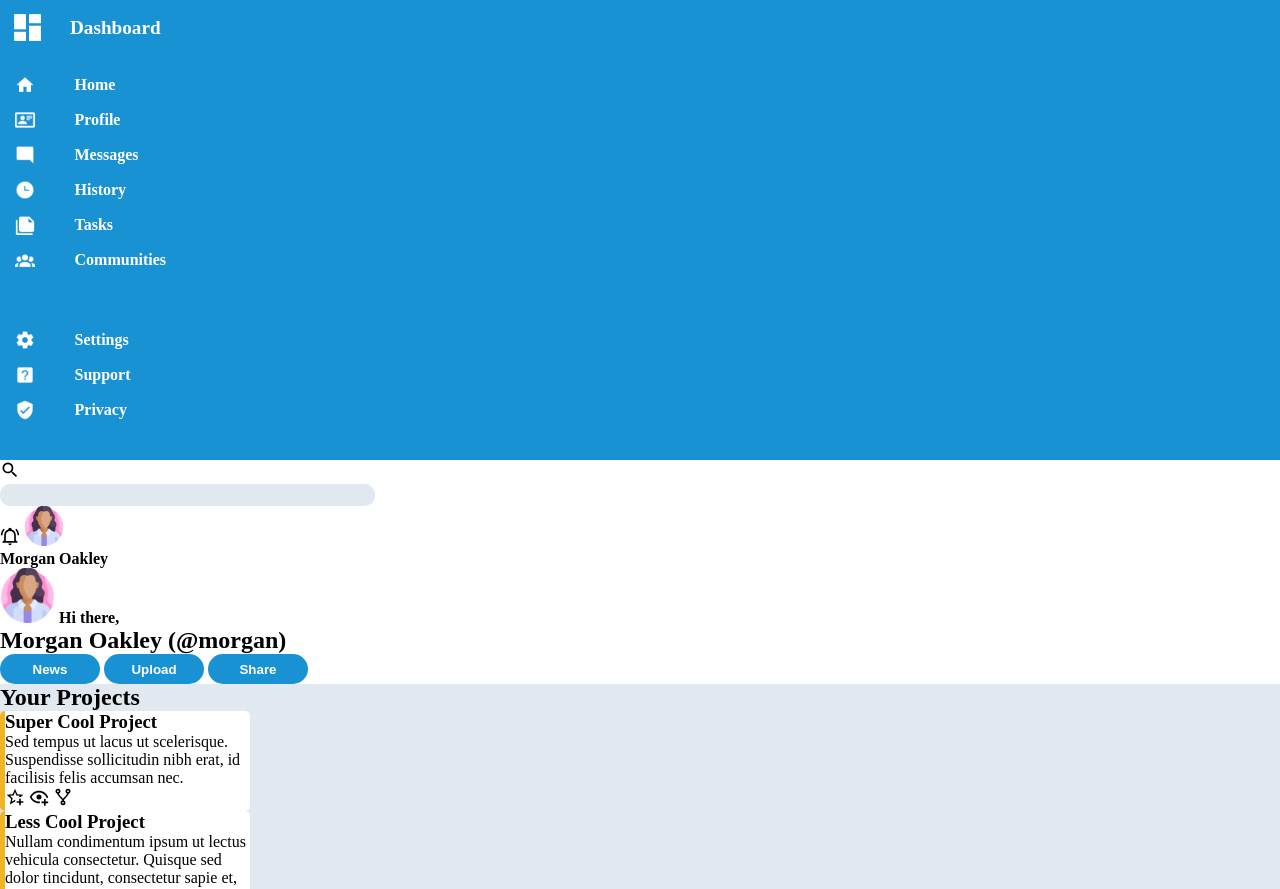
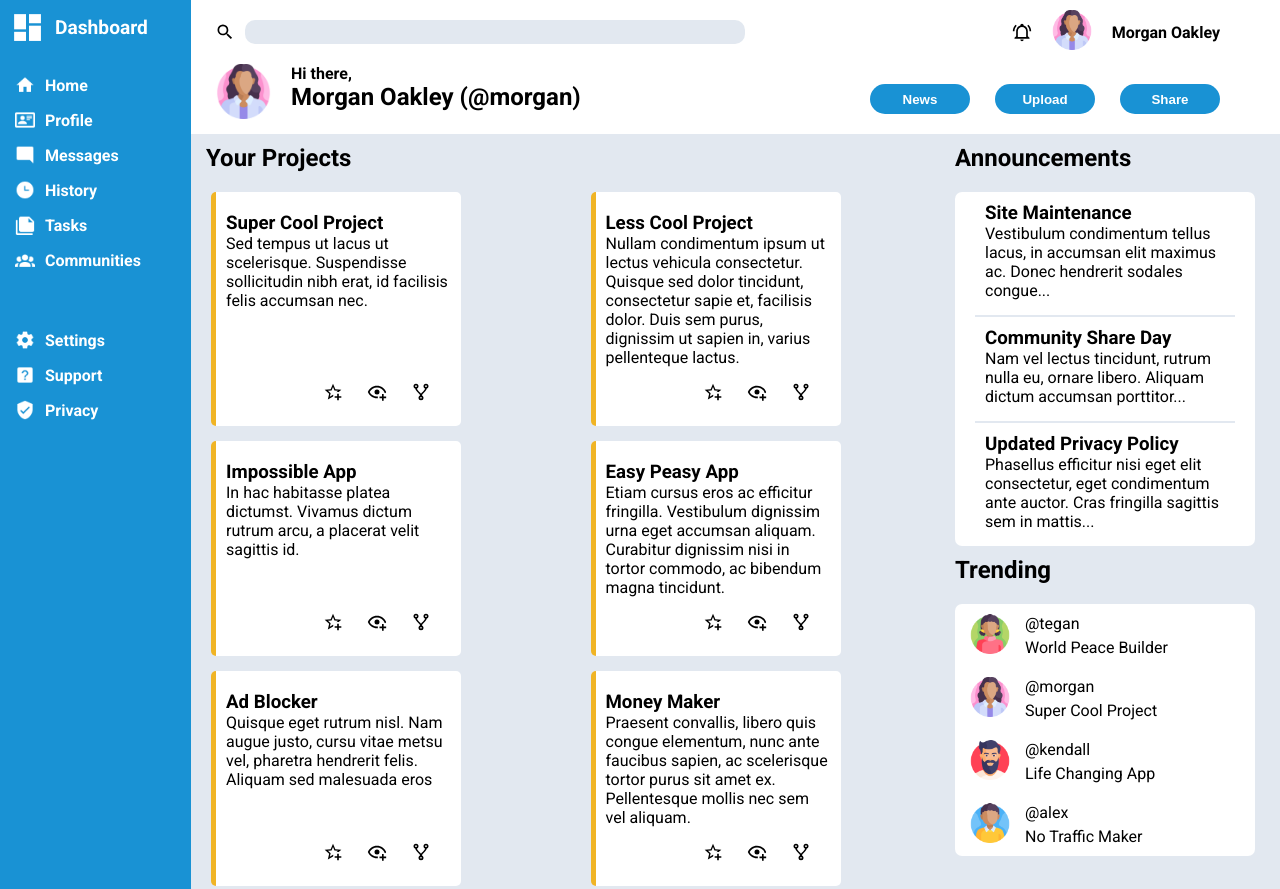
Before and after one commit to y0k0r/odin-admin-dashboard, a plain HTML site: page index.html in a window 1280 px wide. Shown: the top 889 px of the page. Drawn offline with Linux system fonts and the light colour scheme.

Commit message:
feat: build main dashboard structure with sidebar, topbars and content sections

```diff
--- a/css/style.css
+++ b/css/style.css
@@ -4,10 +4,26 @@
    box-sizing: border-box;
    }
 
+.main-container {
+  display: grid;
+  grid-template-columns: 1.5fr 4fr 2fr;
+  background: #e2e8f0;
+  font-family: "Roboto", sans-serif;
+}
+
+
+
+/*
+ * =========
+ * Sidebar
+ * =========
+ */
+
 .sidebar {
   background: #1992d4;
   color: #fff;
   padding: 10px;
+  grid-area: 1 / 1 / span 4 / span 1;
 }
 
 .sidebar ul {
@@ -47,9 +63,15 @@
  * Top Bar 1
  * =========
  */
-
+.topbar-1 {
+  grid-column: 2 / 5;
+  display: grid;
+  grid-template-columns: 6fr 4fr;
+  background: #fff;
+}
 .topbar-1 img {
   height: 20px;
+  padding-right: 10px;
 }
 
 .topbar-1 .active-icon {
@@ -60,12 +82,37 @@
   background: #e2e8f0;
   border: none;
   border-radius: 10px;
-  height: 1.4rem;
-  width: 375px;
+  height: 1.5rem;
+  width: 500px;
 }
 
 .topbar-1 p {
   font-weight: bold;
+}
+
+.topbar-1 .left-panel {
+  display: grid;
+  grid-template-columns: 1fr 10fr 1fr;
+  align-items: center;
+}
+
+.notification-icon {
+  justify-self: end;
+}
+
+.topbar-1 .left-panel img {
+  justify-self: end;
+}
+
+.topbar-1 .right-panel{
+  display: flex;
+  justify-content: end;
+  align-items: center;
+  padding: 10px 60px;
+}
+
+.topbar-1 .right-panel img {
+  padding-right:  20px;
 }
 
 /*
@@ -73,6 +120,12 @@
  * Top Bar 2
  * =========
  */
+.topbar-2 {
+  grid-column: 2 / 5;
+  display: grid;
+  grid-template-columns: 6fr 4fr;
+  background: #fff;
+}
 
 .topbar-2 span {
   font-weight: bold;
@@ -101,6 +154,34 @@
   font-weight: bold;
 }
 
+.topbar-2 .right-panel {
+  display: flex;
+  justify-content: end;
+  align-items: center;
+}
+
+.topbar-2 button {
+  margin-right: 25px;
+}
+
+.topbar-2 .last-button {
+  margin-right: 60px;
+}
+
+.topbar-2 .left-panel {
+  display: flex;
+  padding: 0 0 15px 25px;
+}
+
+.topbar-2 .greeting {
+  display: flex;
+  flex-direction: column;
+}
+
+.topbar-2 .left-panel img {
+  padding: 0 20px 0 0;
+}
+
 /*
  * =========
  * Projects
@@ -108,18 +189,44 @@
  */
 .projects {
   background: #e2e8f0;
+  grid-column: 2 / 4;
+  grid-row: 3 / 5;
 }
+
+.projects .cards {
+  display: grid;
+  grid-template-columns: repeat(auto-fit, minmax(250px, 1fr));
+  gap: 15px;
+  padding-left: 20px;
+}
+
 .projects .card {
   border-left: #f0b425 5px solid;
   border-radius: 5px;
   background: #fff;
   width: 250px;
+  padding: 20px 10px;
+  display: flex;
+  flex-direction: column;
+  justify-content: space-between;
+}
+
+.icons {
+  align-self: end;
 }
 
 .card img {
   height: 20px;
+  padding-right: 20px;
 }
 
+.card p {
+  padding-bottom: 15px;
+}
+
+.projects h2 {
+  padding: 10px 0 20px 15px;
+}
 /*
  * =========
  * Announcements
@@ -133,6 +240,7 @@
   border-radius: 7px;
   background: #fff;
   width: 300px;
+  margin-right: 25px;
 }
 
 .announcements h3 {
@@ -151,6 +259,10 @@
   border: none;
 }
 
+.announcements h2 {
+  padding: 10px 0 20px 0;
+}
+
 /*
  * =========
  * Trending
@@ -159,6 +271,8 @@
 
 .trending {
   background: #e2e8f0;
+  grid-area: 4 / 4 / 5 / 5;
+  margin-bottom: 50px;
 }
 
 .trending .trending-user img {
@@ -173,4 +287,22 @@
   border-radius: 7px;
   background: #fff;
   width: 300px;
+  margin-right: 25px;
 }
+
+.trending h2 {
+  padding: 10px 0 20px 0;
+}
+
+.trending-user {
+  display: flex;
+  padding: 10px 0;
+}
+
+.trending-user img {
+  padding: 0 15px;
+}
+
+.trending-user span + p {
+  padding-top: 5px;
+}
--- a/index.html
+++ b/index.html
@@ -4,10 +4,13 @@
     <meta charset="UTF-8">
     <meta name="viewport" content="width=device-width, initial-scale=1">
     <title>Admin Dashboard</title>
+    <link rel="preconnect" href="https://fonts.googleapis.com">
+    <link rel="preconnect" href="https://fonts.gstatic.com" crossorigin>
+    <link href="https://fonts.googleapis.com/css2?family=Roboto:ital,wght@0,100..900;1,100..900&display=swap" rel="stylesheet">
     <link href="css/style.css" rel="stylesheet">
   </head>
   <body>
-    <div class="container">
+    <div class="main-container">
       <div class="sidebar">
         <span><a href="#"><img src="./img/view-dashboard.png" alt="Logo Icon" class="logo">Dashboard</a></span>
         <ul>
@@ -26,69 +29,105 @@
       </div>
 
       <div class="topbar-1">
+        <div class="left-panel">
           <img src="./img/magnify.svg" alt="Search Icon">
           <form class="search-bar">
             <label for="search"></label>
             <input type="search" name="search" id="search">
           </form>
-        <img src="./img/bell-ring-outline.svg" alt="Notifications Icon">
-        <img src="./img/woman.png" alt="Active user icon" class="active-icon">
+        </div>
+        <div class="right-panel">
+          <img src="./img/bell-ring-outline.svg" alt="Notifications Icon" class="notification-icon">
+          <a href="#"><img src="./img/woman.png" alt="Active user icon" class="active-icon"></a>
           <p class="user">Morgan Oakley</p>
+        </div>
       </div>
 
       <div class="topbar-2">
+        <div class="left-panel">
           <img src="./img/woman.png" alt="Profile Icon" class="active-icon">
+          <div class="greeting">
             <span>Hi there,</span>
             <h1>Morgan Oakley (@morgan)</h1>
+          </div>
+        </div>
+        <div class="right-panel">
           <button type="submit"><a href="#">News</a></button>
           <button type="submit"><a href="#">Upload</a></button>
-        <button type="submit"><a href="#">Share</a></button>
+          <button type="submit" class="last-button"><a href="#">Share</a></button>
+        </div>
       </div>
 
       <div class="projects">
         <h2>Your Projects</h2>
+          <div class="cards">
             <section class="card">
+              <div class="project-details">
                 <h3 class="project-name">Super Cool Project</h3>
                 <p class = "project-description">Sed tempus ut lacus ut scelerisque. Suspendisse sollicitudin nibh erat, id facilisis felis accumsan nec.</p>
+              </div>
+              <div class="icons">
                 <a href="#"><img src="./img/star-plus-outline.svg" alt="Favorite Icon"></a>
                 <a href="#"><img src="./img/eye-plus-outline.svg" alt="Watch Icon"></a>
                 <a href="#"><img src="./img/source-fork.svg" alt="Git Fork Icon"></a>
+              </div>
             </section>
             <section class="card">
+              <div class="project-details">
                 <h3 class="project-name">Less Cool Project</h3>
                 <p class="project-description">Nullam condimentum ipsum ut lectus vehicula consectetur. Quisque sed dolor tincidunt, consectetur sapie et, facilisis dolor. Duis sem purus, dignissim ut sapien in, varius pellenteque lactus.</p>
+              </div>
+              <div class="icons">
                 <a href="#"><img src="./img/star-plus-outline.svg" alt="Favorite Icon"></a>
                 <a href="#"><img src="./img/eye-plus-outline.svg" alt="Watch Icon"></a>
                 <a href="#"><img src="./img/source-fork.svg" alt="Git Fork Icon"></a>
+              </div>
             </section>
             <section class="card">
+              <div class="project-details">
                 <h3 class="project-name">Impossible App</h3>
                 <p class="project-description">In hac habitasse platea dictumst. Vivamus dictum rutrum arcu, a placerat velit sagittis id.</p>
+              </div>
+              <div class="icons">
                 <a href="#"><img src="./img/star-plus-outline.svg" alt="Favorite Icon"></a>
                 <a href="#"><img src="./img/eye-plus-outline.svg" alt="Watch Icon"></a>
                 <a href="#"><img src="./img/source-fork.svg" alt="Git Fork Icon"></a>
+              </div>
             </section>
             <section class="card">
+              <div class="project-details">
                 <h3 class="project-name">Easy Peasy App</h3>
                 <p class="project-description">Etiam cursus eros ac efficitur fringilla. Vestibulum dignissim urna eget accumsan aliquam. Curabitur dignissim nisi in tortor commodo, ac bibendum magna tincidunt.</p>
+              </div>
+              <div class="icons">
                 <a href="#"><img src="./img/star-plus-outline.svg" alt="Favorite Icon"></a>
                 <a href="#"><img src="./img/eye-plus-outline.svg" alt="Watch Icon"></a>
                 <a href="#"><img src="./img/source-fork.svg" alt="Git Fork Icon"></a>
+              </div>
             </section>
             <section class="card">
+              <div class="project-details">
                 <h3>Ad Blocker</h3>
                 <p>Quisque eget rutrum nisl. Nam augue justo, cursu vitae metsu vel, pharetra hendrerit felis. Aliquam sed malesuada eros</p>
+              </div>
+              <div class="icons">
                 <a href="#"><img src="./img/star-plus-outline.svg" alt="Favorite Icon"></a>
                 <a href="#"><img src="./img/eye-plus-outline.svg" alt="Watch Icon"></a>
                 <a href="#"><img src="./img/source-fork.svg" alt="Git Fork Icon"></a>
+              </div>
             </section>
             <section class="card">
+              <div class="project-details">
                 <h3>Money Maker</h3>
                 <p>Praesent convallis, libero quis congue elementum, nunc ante faucibus sapien, ac scelerisque tortor purus sit amet ex. Pellentesque mollis nec sem vel aliquam.</p>
+              </div>
+              <div class="icons">
                 <a href="#"><img src="./img/star-plus-outline.svg" alt="Favorite Icon"></a>
                 <a href="#"><img src="./img/eye-plus-outline.svg" alt="Watch Icon"></a>
                 <a href="#"><img src="./img/source-fork.svg" alt="Git Fork Icon"></a>
+              </div>
             </section>
+          </div>
       </div>
       <div class="announcements">
         <h2>Announcements</h2>
@@ -112,26 +151,34 @@
         <div class="container">
           <div class="trending-user">
             <img src="./img/girl.png" alt="User Profile Icon">
+            <div>
               <span class="username">@tegan</span>
               <p class="trending-project">World Peace Builder</p>
             </div>
+          </div>
           <div class="trending-user">
            <img src="./img/woman.png" alt="User Profile Icon">
+           <div>
              <span class="username">@morgan</span>
              <p class="trending-project">Super Cool Project</p>
            </div>
+          </div>
           <div class="trending-user">
             <img src="./img/man.png" alt="User Profile Icon">
+            <div>
               <span class="username">@kendall</span>
               <p class="trending-project">Life Changing App</p>
             </div>
+          </div>
           <div class="trending-user">
             <img src="./img/boy.png" alt="User Profile Icon">
+            <div>
               <span class="username">@alex</span>
               <p class="trending-project">No Traffic Maker</p>
             </div>
           </div>
         </div>
       </div>
+    </div>
   </body>
 </html>
```
Lines whose indentation alone changed are shown as unchanged.
